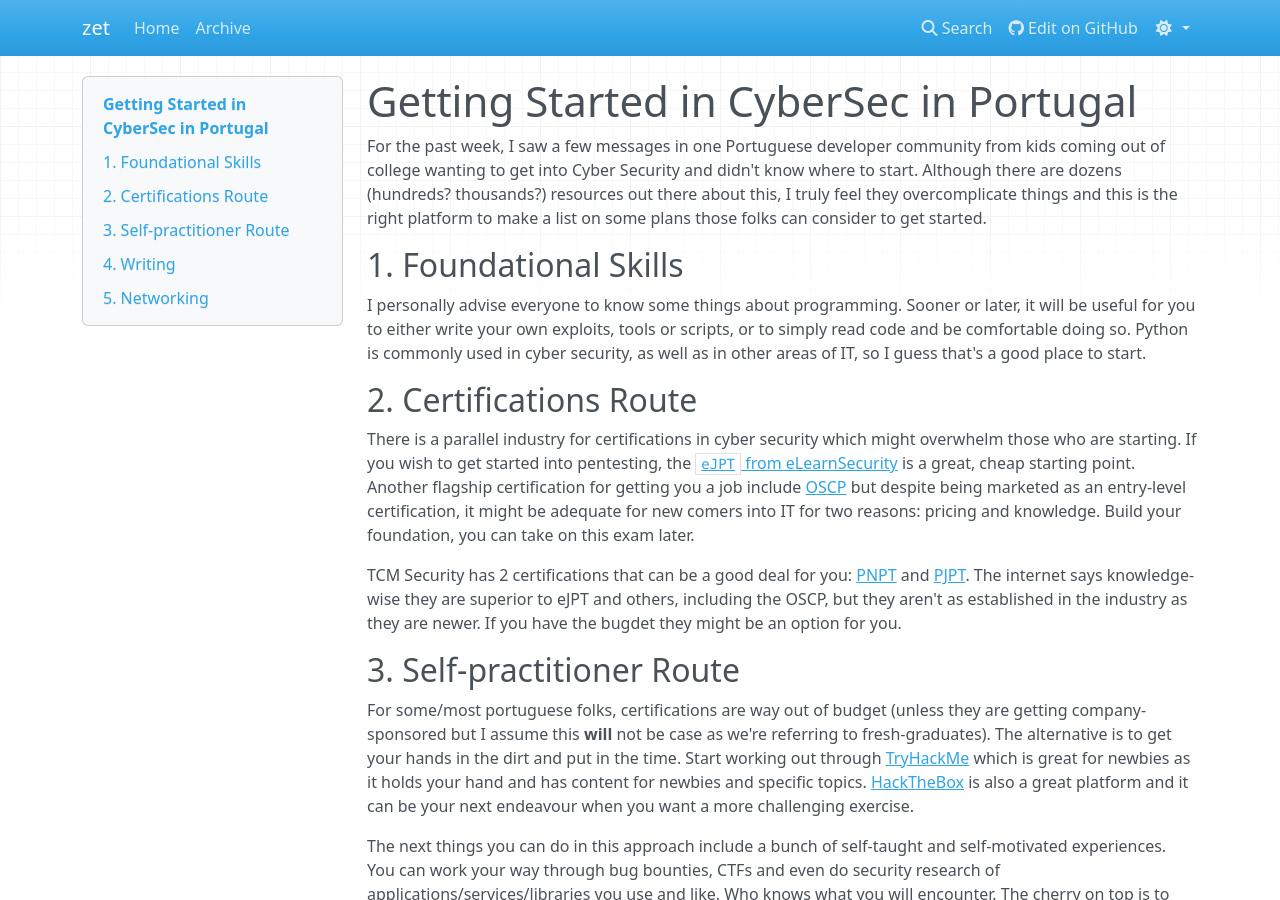
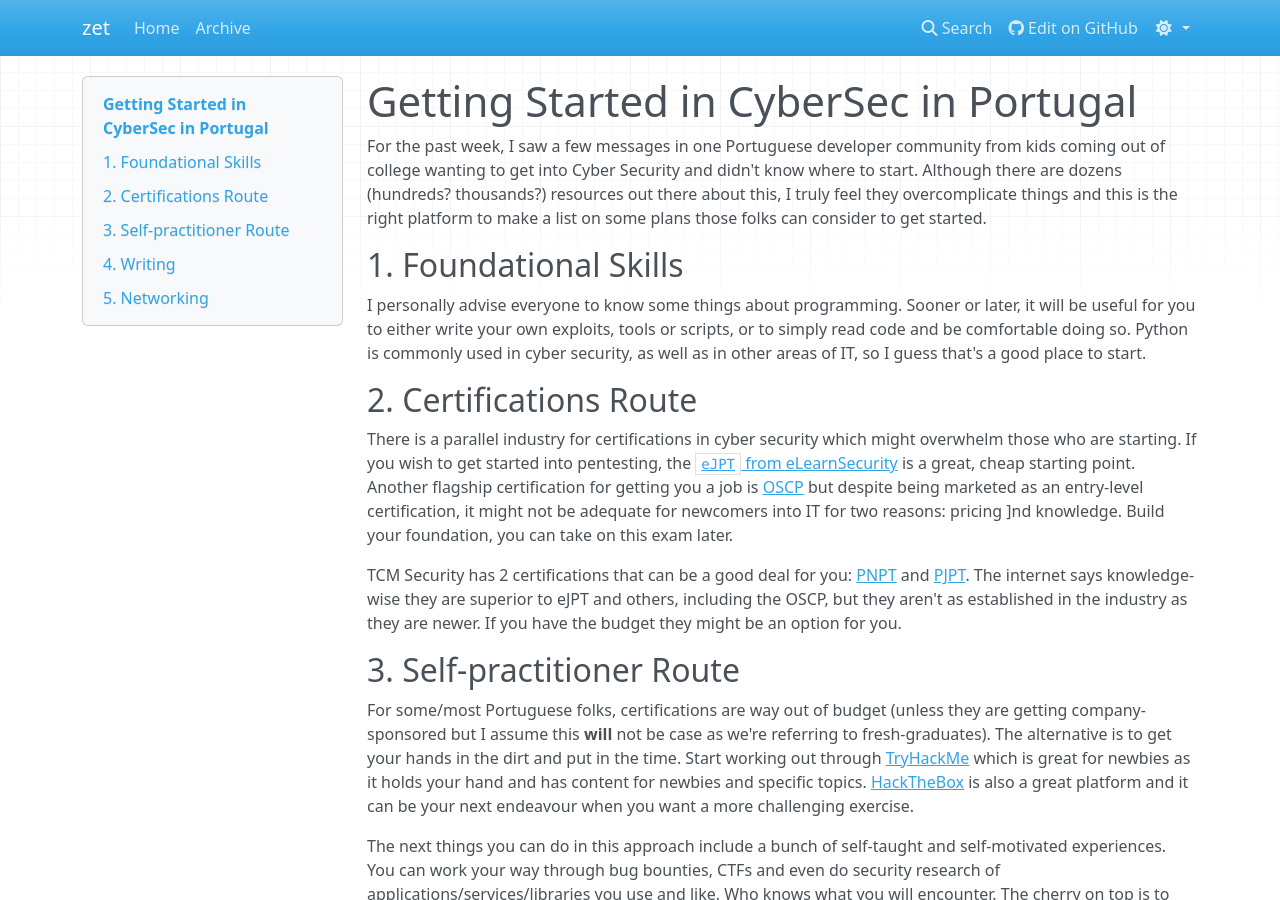
Before and after one commit to gsilvapt/zet, an MkDocs documentation site: the page built from docs/zet/5/index.md, in a window 1280 px wide and 900 px high. Built offline with MkDocs 1.6.1, drawn with Linux system fonts in a browser that asks for light colours; nearby versions of some CDN libraries.

Commit message:
fixup: typos

```diff
--- a/docs/zet/5/index.md
+++ b/docs/zet/5/index.md
@@ -14,14 +14,14 @@
 
 ## 2. Certifications Route
 
-There is a parallel industry for certifications in cyber security which might overwhelm those who are starting. If you wish to get started into pentesting, the [`eJPT` from eLearnSecurity](https://security.ine.com/certifications/ejpt-certification/) is a great, cheap starting point. Another flagship certification for getting you a job include [OSCP](https://www.offsec.com/courses/pen-200/) but despite being marketed as an entry-level certification, it might be adequate for new comers into IT for two reasons: pricing and knowledge. Build your foundation, you can take on this exam later.
+There is a parallel industry for certifications in cyber security which might overwhelm those who are starting. If you wish to get started into pentesting, the [`eJPT` from eLearnSecurity](https://security.ine.com/certifications/ejpt-certification/) is a great, cheap starting point. Another flagship certification for getting you a job is [OSCP](https://www.offsec.com/courses/pen-200/) but despite being marketed as an entry-level certification, it might not be adequate for newcomers into IT for two reasons: pricing ]nd knowledge. Build your foundation, you can take on this exam later.
 
-TCM Security has 2 certifications that can be a good deal for you: [PNPT](https://certifications.tcm-sec.com/pnpt/) and [PJPT](https://certifications.tcm-sec.com/pjpt/). The internet says knowledge-wise they are superior to eJPT and others, including the OSCP, but they aren't as established in the industry as they are newer. If you have the bugdet they might be an option for you.
+TCM Security has 2 certifications that can be a good deal for you: [PNPT](https://certifications.tcm-sec.com/pnpt/) and [PJPT](https://certifications.tcm-sec.com/pjpt/). The internet says knowledge-wise they are superior to eJPT and others, including the OSCP, but they aren't as established in the industry as they are newer. If you have the budget they might be an option for you.
 
 
 ## 3. Self-practitioner Route
 
-For some/most portuguese folks, certifications are way out of budget (unless they are getting company-sponsored but I assume this **will** not be case as we're referring to fresh-graduates). The alternative is to get your hands in the dirt and put in the time. Start working out through [TryHackMe](https://tryhackme.com/) which is great for newbies as it holds your hand and has content for newbies and specific topics. [HackTheBox](https://www.hackthebox.eu/) is also a great platform and it can be your next endeavour when you want a more challenging exercise.
+For some/most Portuguese folks, certifications are way out of budget (unless they are getting company-sponsored but I assume this **will** not be case as we're referring to fresh-graduates). The alternative is to get your hands in the dirt and put in the time. Start working out through [TryHackMe](https://tryhackme.com/) which is great for newbies as it holds your hand and has content for newbies and specific topics. [HackTheBox](https://www.hackthebox.eu/) is also a great platform and it can be your next endeavour when you want a more challenging exercise.
 
 The next things you can do in this approach include a bunch of self-taught and self-motivated experiences. You can work your way through bug bounties, CTFs and even do security research of applications/services/libraries you use and like. Who knows what you will encounter. The cherry on top is to find one thing you like and have a vulnerability disclosure program you can securely report your findings, if any, and (maybe) get rewarded for it.
 
```
